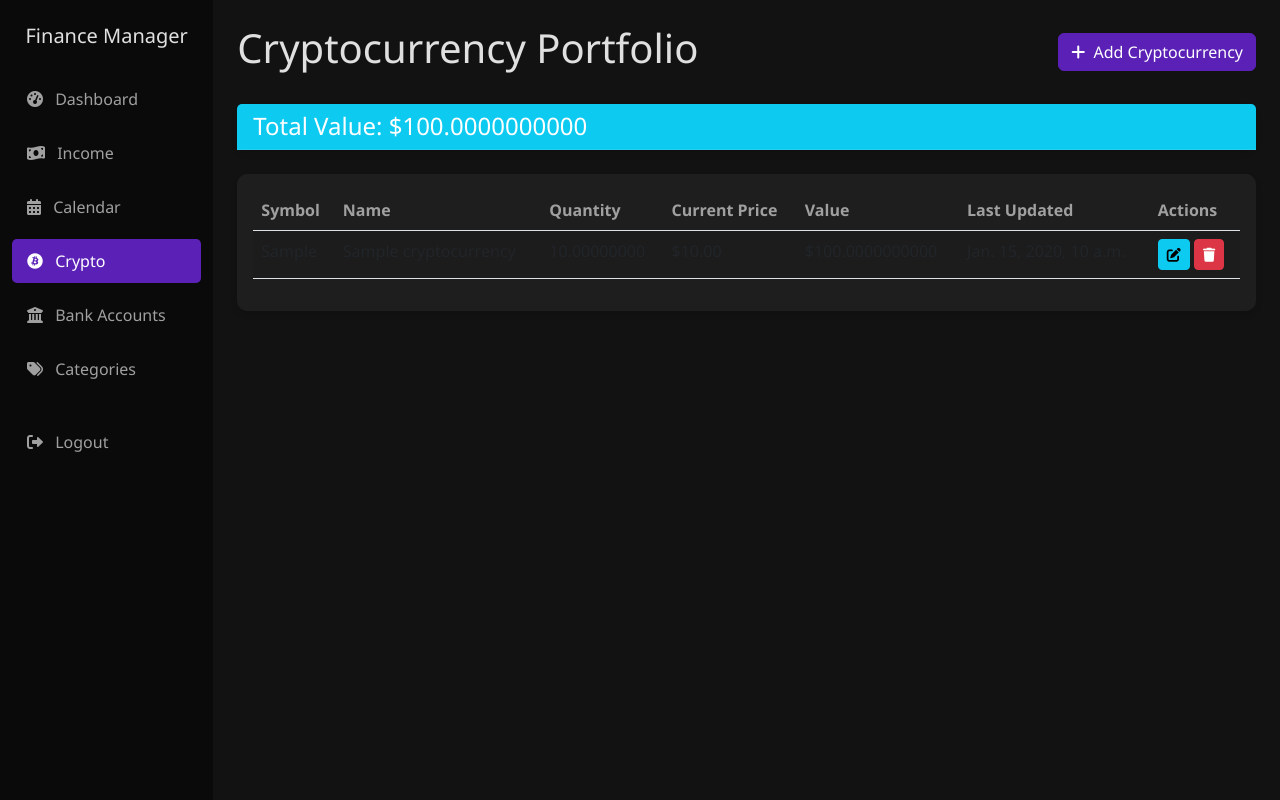
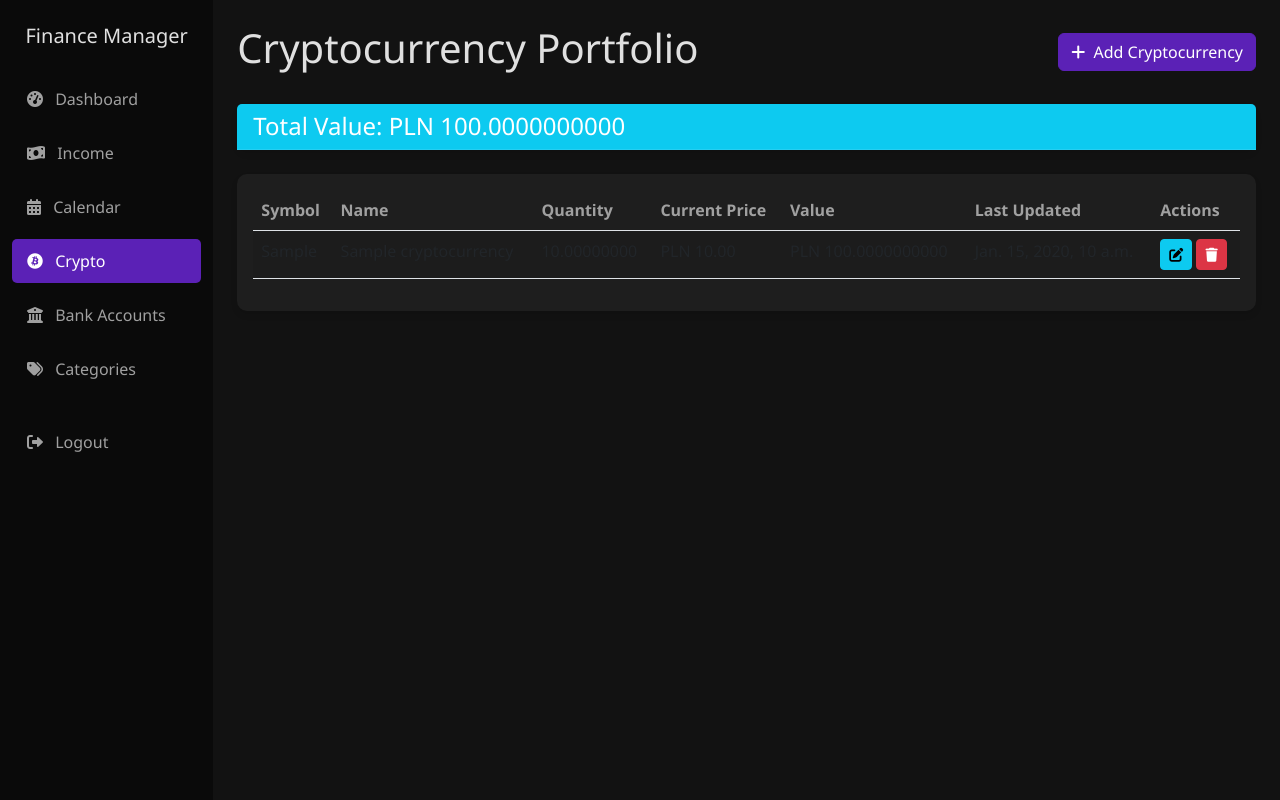
Before and after one commit to vic-cieslak/portfolio-income-manager, a Django app: page /portfolio/crypto/ in a window 1280 px wide. Run offline with Django 5.2, Linux system fonts and the light colour scheme; a user stored in the database is signed in; tables that the repository leaves empty hold one stand-in row (values such as "Sample post"); a database or web service that is not in the repository returns one stand-in record (values such as "Sample title"); data that the repository does not hold is empty.

Commit message:
Assistant checkpoint: Changed currency from $ to PLN across application
Assistant generated file changes:
- templates/portfolio/crypto_list.html: Change $ to PLN in crypto list, Change $ to PLN for total value
- templates/portfolio/crypto_confirm_delete.html: Change $ to PLN in crypto delete confirmation
- templates/income/partials/calendar_table.html: Change $ to PLN in calendar table
- templates/income/income_list.html: Change $ to PLN in income list
- templates/income/income_detail.html: Change $ to PLN in income detail
- templates/portfolio/bank_list.html: Change $ to PLN in bank list, Change $ to PLN for total balance

---

User prompt:

I want to change Currency of the application from $ to PLN

Replit-Commit-Author: Assistant
Replit-Commit-Session-Id: dcc0221c-8f5f-45e7-8769-55c75e4f8771

```diff
--- /dev/null
+++ b/templates/income/income_detail.html
@@ -0,0 +1 @@
+PLN {{ income.amount }}
--- a/templates/income/income_list.html
+++ b/templates/income/income_list.html
@@ -26,7 +26,7 @@
                     {% for income in incomes %}
                     <tr>
                         <td>{{ income.date }}</td>
-                        <td>${{ income.amount }}</td>
+                        <td>PLN {{ income.amount }}</td>
                         <td>{{ income.category.name }}</td>
                         <td>{{ income.description|default:"-" }}</td>
                         <td>
--- a/templates/income/partials/calendar_table.html
+++ b/templates/income/partials/calendar_table.html
@@ -23,7 +23,7 @@
             {% for income_day, amount in daily_income_list %}
               {% if income_day == day %}
               <div style="position: absolute; top: 30px; left: 5px; right: 5px;" class="bg-success text-white rounded p-1">
-                ${{ amount }}
+                PLN {{ amount }}
               </div>
               {% endif %}
             {% endfor %}
--- a/templates/portfolio/bank_list.html
+++ b/templates/portfolio/bank_list.html
@@ -11,7 +11,7 @@
 
 <div class="card mb-4">
     <div class="card-header bg-success text-white">
-        <h4 class="mb-0">Total Balance: ${{ total_balance }}</h4>
+        <h4 class="mb-0">Total Balance: PLN {{ total_balance }}</h4>
     </div>
 </div>
 
@@ -31,7 +31,7 @@
                     {% for account in accounts %}
                     <tr>
                         <td>{{ account.name }}</td>
-                        <td>${{ account.balance }}</td>
+                        <td>PLN {{ account.balance }}</td>
                         <td>{{ account.last_updated }}</td>
                         <td>
                             <a href="{% url 'bank_update' account.id %}" class="btn btn-sm btn-info">
--- a/templates/portfolio/crypto_confirm_delete.html
+++ b/templates/portfolio/crypto_confirm_delete.html
@@ -13,7 +13,7 @@
                 <p><strong>Symbol:</strong> {{ crypto.symbol }}</p>
                 <p><strong>Name:</strong> {{ crypto.name }}</p>
                 <p><strong>Quantity:</strong> {{ crypto.quantity }}</p>
-                <p><strong>Value:</strong> ${{ crypto.current_value }}</p>
+                <p><strong>Value:</strong> PLN {{ crypto.current_value }}</p>
 
                 <form method="POST">
                     {% csrf_token %}
--- a/templates/portfolio/crypto_list.html
+++ b/templates/portfolio/crypto_list.html
@@ -11,7 +11,7 @@
 
 <div class="card mb-4">
     <div class="card-header bg-info text-white">
-        <h4 class="mb-0">Total Value: ${{ total_value }}</h4>
+        <h4 class="mb-0">Total Value: PLN {{ total_value }}</h4>
     </div>
 </div>
 
@@ -36,8 +36,8 @@
                         <td>{{ crypto.symbol }}</td>
                         <td>{{ crypto.name }}</td>
                         <td>{{ crypto.quantity }}</td>
-                        <td>${{ crypto.current_price|default:"-" }}</td>
-                        <td>${{ crypto.current_value }}</td>
+                        <td>PLN {{ crypto.current_price|default:"-" }}</td>
+                        <td>PLN {{ crypto.current_value }}</td>
                         <td>{{ crypto.last_updated|default:"-" }}</td>
                         <td>
                             <a href="{% url 'crypto_update' crypto.id %}" class="btn btn-sm btn-info">
```
